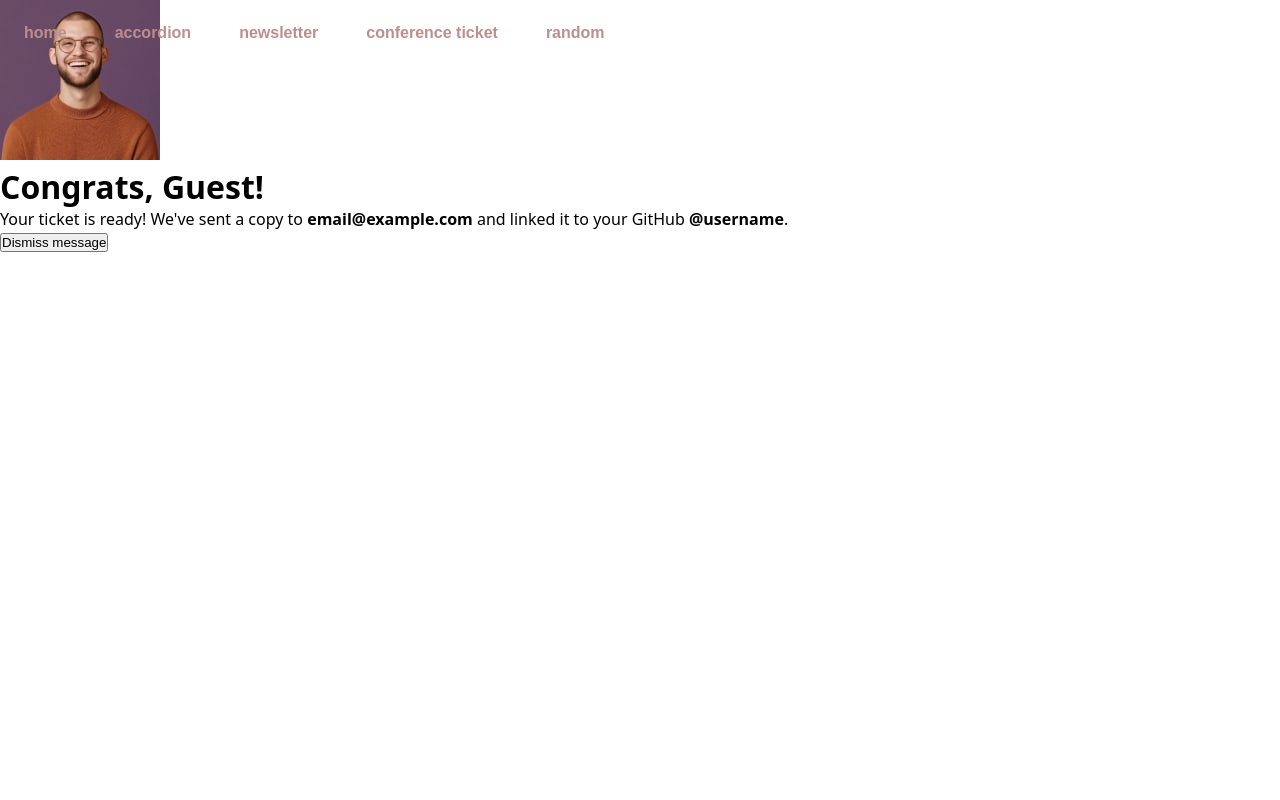
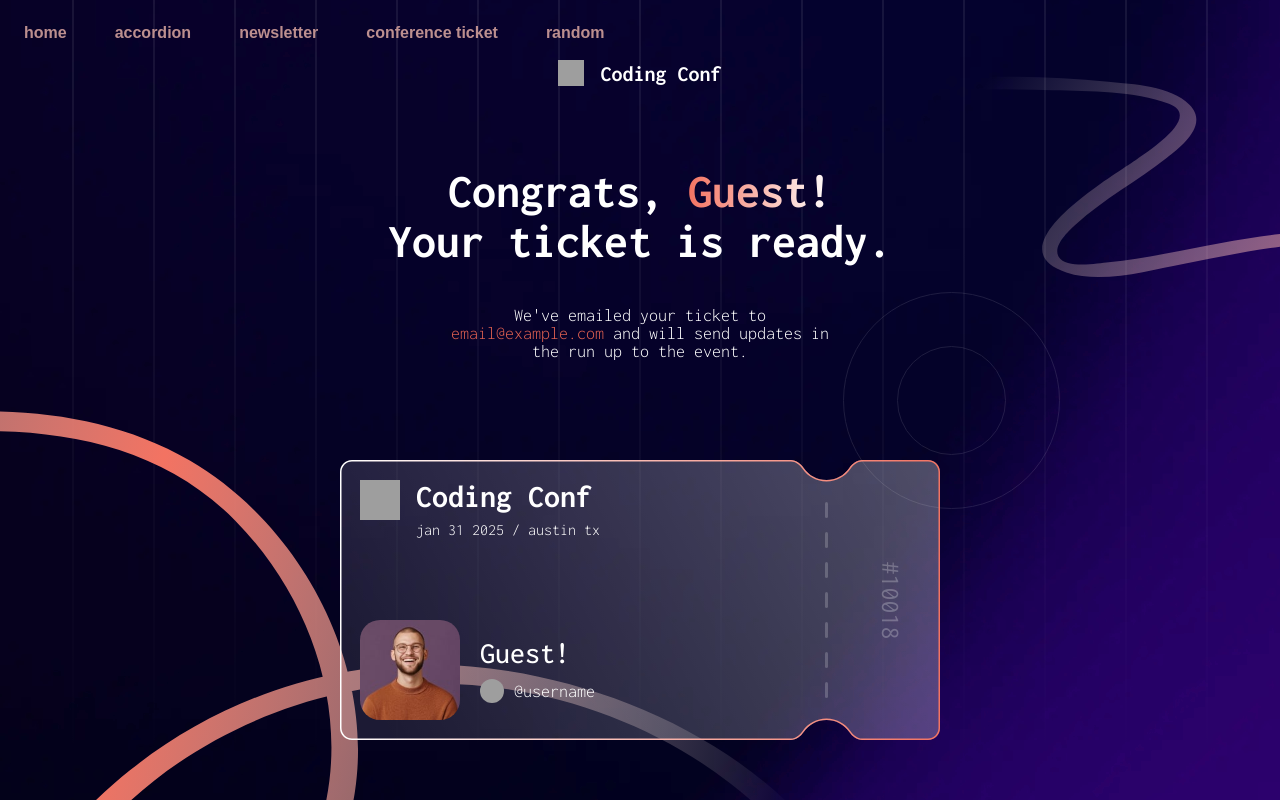
Before and after one commit to VictorMo101/nuxt-frontend-mentor-playground, a Nuxt app: page /conferenceTicket/success in a window 1280 px wide. Built offline with nearby package versions, Linux system fonts and the light colour scheme; grey boxes are pictures that could not be loaded.

Commit message:
file upload and more conf tick

```diff
--- a/assets/css/main.css
+++ b/assets/css/main.css
@@ -1,3 +1,3 @@
 @import url("https://fonts.googleapis.com/css2?family=Work+Sans:ital,wght@0,100..900;1,100..900&display=swap");
 @import url("https://fonts.googleapis.com/css2?family=Roboto:ital,wght@0,100..900;1,100..900&family=Work+Sans:ital,wght@0,100..900;1,100..900&display=swap");
-@import url("https://fonts.googleapis.com/css2?family=Inconsolata:ital,wght@0,100,200,300,400,500,600,700,800,900;1,100..900&display=swap");
+@import url("https://fonts.googleapis.com/css2?family=Inconsolata:wght@300;400;500;700;800&display=swap");
--- a/pages/conferenceTicket/index.vue
+++ b/pages/conferenceTicket/index.vue
@@ -4,7 +4,16 @@ import { ref } from "vue";
 const avatarPreviewUrl = ref(null);
 const avatarError = ref("");
 
-function onAvatarChange(event) {
+function fileToDataUrl(file) {
+    return new Promise((resolve, reject) => {
+        const reader = new FileReader();
+        reader.onload = () => resolve(reader.result);
+        reader.onerror = reject;
+        reader.readAsDataURL(file);
+    });
+}
+
+async function onAvatarChange(event) {
     const input = event.target;
     const file = input.files?.[0];
 
@@ -29,7 +38,17 @@ function onAvatarChange(event) {
     }
 
     avatarError.value = "";
-    avatarPreviewUrl.value = URL.createObjectURL(file);
+    const dataUrl = await fileToDataUrl(file);
+    avatarPreviewUrl.value = dataUrl;
+}
+
+function onSubmit() {
+    if (avatarPreviewUrl.value) {
+        sessionStorage.setItem("conferenceTicketAvatar", avatarPreviewUrl.value);
+    }
+    else {
+        sessionStorage.removeItem("conferenceTicketAvatar");
+    }
 }
 </script>
 
@@ -41,7 +60,7 @@ function onAvatarChange(event) {
                 <h1>Your Journey to Coding Conf 2025 Starts Here!</h1>
                 <p>Secure your spot at next year's biggest coding conference.</p>
             </div>
-            <form action="/conferenceTicket/success">
+            <form action="/conferenceTicket/success" @submit="onSubmit">
                 <label for="file">Upload avatar</label>
                 <input
                     id="file"
@@ -63,6 +82,7 @@ function onAvatarChange(event) {
                     id="text"
                     type="text"
                     name="name"
+                    maxlength="30"
                 >
 
                 <label for="">Email address</label>
@@ -71,6 +91,7 @@ function onAvatarChange(event) {
                     type="email"
                     name="email"
                     placeholder="example@email.com"
+                    maxlength="30"
                 >
 
                 <label for="">Github username</label>
@@ -79,6 +100,7 @@ function onAvatarChange(event) {
                     type="text"
                     name="github"
                     placeholder="@yourusername"
+                    maxlength="30"
                 >
 
                 <button class="tester">
@@ -109,12 +131,12 @@ li {
         url(/assets/images/conf/pattern-squiggly-line-bottom-desktop.svg), url(/assets/images/conf/pattern-lines.svg),
         url(/assets/images/conf/pattern-circle.svg), url(/assets/images/conf/background-desktop.png);
 
-    background-repeat: no-repeat, no-repeat, repeat, no-repeat, no-repeat;
+    background-repeat: no-repeat, no-repeat, no-repeat, no-repeat, no-repeat;
 
     background-position:
         top 70px right,
         bottom left,
-        center,
+        top,
         center right 220px,
         center;
 
--- a/pages/conferenceTicket/success/index.vue
+++ b/pages/conferenceTicket/success/index.vue
@@ -4,39 +4,203 @@ import { useRoute } from "vue-router";
 
 import defaultAvatar from "~/assets/images/conf/image-avatar.jpg";
 
+function randomId() {
+    return Math.floor(Math.random() * 20000) + 10000;
+}
+
 const route = useRoute();
 
 const email = computed(() => route.query.email || "email@example.com");
 const fullName = computed(() => route.query.name || "Guest");
 const githubUser = computed(() => route.query.github || "username");
-const avatarUrl = computed(() => route.query.avatar || defaultAvatar);
+const avatarUrl = ref(defaultAvatar);
+
+onMounted(() => {
+    const savedAvatar = sessionStorage.getItem("conferenceTicketAvatar");
+    if (savedAvatar) {
+        avatarUrl.value = savedAvatar;
+    }
+});
 </script>
 
 <template>
     <div class="wrapper">
-        <div class="thanksWrap">
-            <div class="elements">
+        <div class="textWrapper">
+            <span class="brand">
+                <img src="/assets/images/conf/logo-mark.svg">
+                <p>Coding Conf</p>
+            </span>
+            <h1>Congrats, <span class="nameGradient">{{ fullName }}!</span><br>Your ticket is ready.</h1>
+            <p class="coolText">
+                We've emailed your ticket to<br><span class="WOOOOORD">{{ email }}</span> and will send updates in<br>the run up to the event.
+            </p>
+        </div>
+        <div class="card">
+            <div class="topCard">
+                <img src="/assets/images/conf/logo-mark.svg">
+                <span>
+                    <h2>Coding Conf</h2>
+                    <p>jan 31 2025 / austin tx</p>
+                </span>
+            </div>
+            <div class="picName">
                 <img
                     :src="avatarUrl"
                     class="user-avatar"
                 >
-
-                <h1>Congrats, {{ fullName }}!</h1>
-
-                <p>
-                    Your ticket is ready! We've sent a copy to
-                    <strong>{{ email }}</strong> and linked it to your GitHub
-                    <strong>@{{ githubUser }}</strong>.
-                </p>
-
-                <NuxtLink to="/">
-                    <button>Dismiss message</button>
-                </NuxtLink>
+                <div class="nameGithub">
+                    <p class="name">
+                        {{ fullName }}!
+                    </p>
+                    <span>
+                        <img src="/assets/images/conf/icon-github.svg"><p>@{{ githubUser }}</p>
+                    </span>
+                </div>
+            </div>
+            <div class="cardId">
+                <p>#{{ randomId() }}</p>
             </div>
         </div>
     </div>
 </template>
 
 <style scoped>
+p,
+h1,
+h2 {
+    font-family: Inconsolata, monospace;
+}
 
+.wrapper {
+    height: 100vh;
+    width: 100%;
+    background-image:
+        url(/assets/images/conf/pattern-squiggly-line-top.svg),
+        url(/assets/images/conf/pattern-squiggly-line-bottom-desktop.svg), url(/assets/images/conf/pattern-lines.svg),
+        url(/assets/images/conf/pattern-circle.svg), url(/assets/images/conf/background-desktop.png);
+
+    background-repeat: no-repeat, no-repeat, no-repeat, no-repeat, no-repeat;
+
+    background-position:
+        top 70px right,
+        bottom left,
+        top,
+        center right 220px,
+        center;
+
+    display: flex;
+    flex-direction: column;
+    align-items: center;
+    justify-content: center;
+
+    color: #fff;
+}
+
+.textWrapper {
+    display: flex;
+    align-items: center;
+    flex-direction: column;
+    text-align: center;
+    .brand {
+        display: flex;
+        margin-bottom: 80px;
+        align-items: center;
+        gap: 16px;
+        font-weight: 600;
+        font-size: 22px;
+        img {
+            width: 26px;
+            height: 26px;
+        }
+    }
+    h1 {
+        font-size: 48px;
+    }
+    .nameGradient {
+        background: linear-gradient(90deg, #f37362 0%, #ffffff 100%);
+        -webkit-background-clip: text;
+        background-clip: text;
+        -webkit-text-fill-color: transparent;
+    }
+    .WOOOOORD {
+        color: hsl(7, 71%, 60%);
+    }
+    .coolText {
+        font-weight: 300;
+        font-size: 18px;
+        margin: 40px 0 100px 0;
+    }
+}
+.card {
+    background-image: url(/assets/images/conf/pattern-ticket.svg);
+    height: 280px;
+    width: 600px;
+    display: grid;
+    grid-template-columns: 460px 140px;
+    grid-template-rows: 1fr;
+    padding: 20px;
+    .topCard {
+        grid-column: 1;
+        display: flex;
+        img {
+            height: 40px;
+            width: 40px;
+        }
+        span {
+            margin-left: 16px;
+            h2 {
+                font-size: 32px;
+                font-weight: 600;
+            }
+            p {
+                margin-top: 8px;
+                font-weight: 300;
+            }
+        }
+    }
+    .picName {
+        grid-column: 1;
+        display: flex;
+        align-items: center;
+        .name {
+            font-size: 30px !important;
+            font-weight: 500 !important;
+        }
+        img {
+            border-radius: 20%;
+            height: 100px;
+            width: 100px;
+        }
+        .nameGithub {
+            margin-left: 20px;
+            p {
+                font-size: 18px;
+                font-weight: 300;
+            }
+            span {
+                margin-top: 10px;
+                gap: 10px;
+                display: flex;
+                align-items: center;
+                img {
+                    border-radius: 20px;
+                    height: 24px;
+                    width: 24px;
+                }
+            }
+        }
+    }
+    .cardId {
+        grid-column: 2;
+        grid-row: 1 / span 2;
+        display: flex;
+        align-items: center;
+        justify-content: center;
+        p {
+            transform: rotate(90deg);
+            font-size: 26px;
+            color: #ffffff40;
+        }
+    }
+}
 </style>
```
